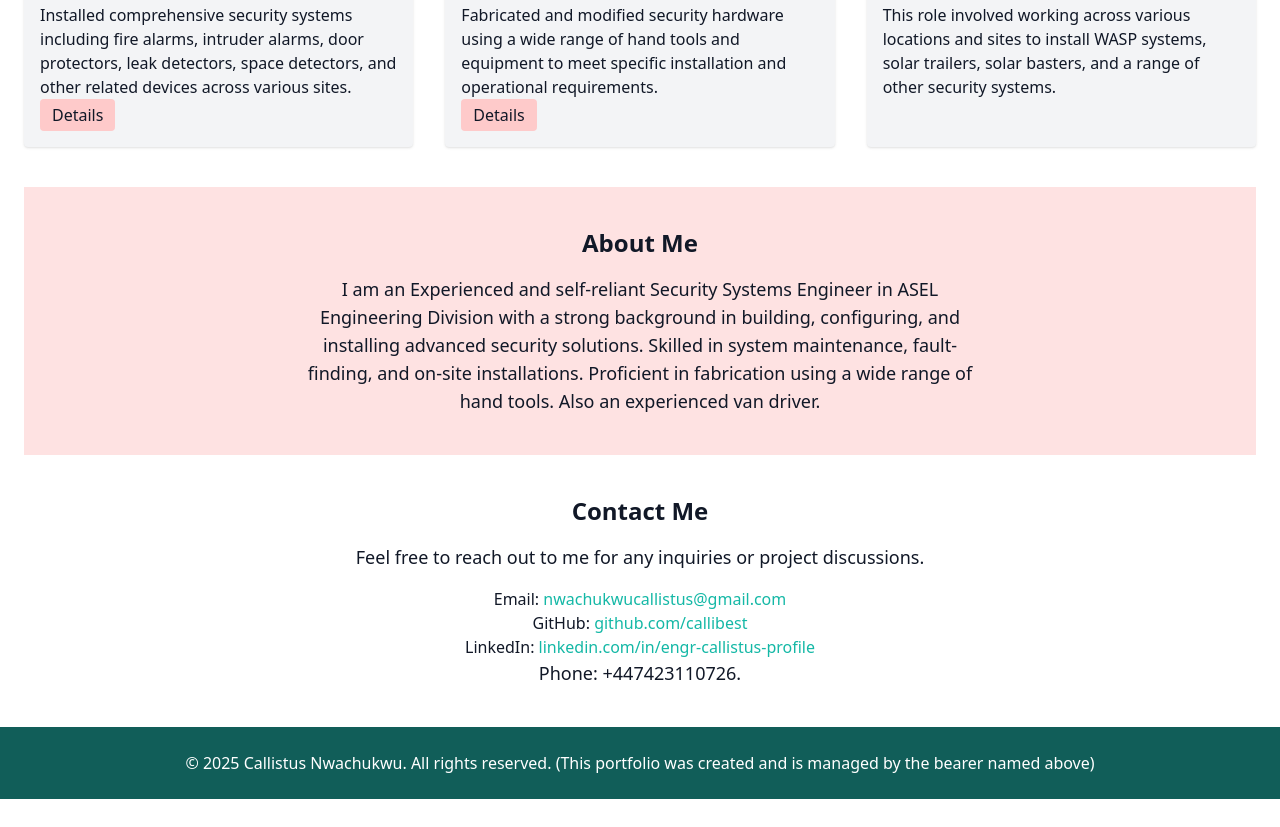
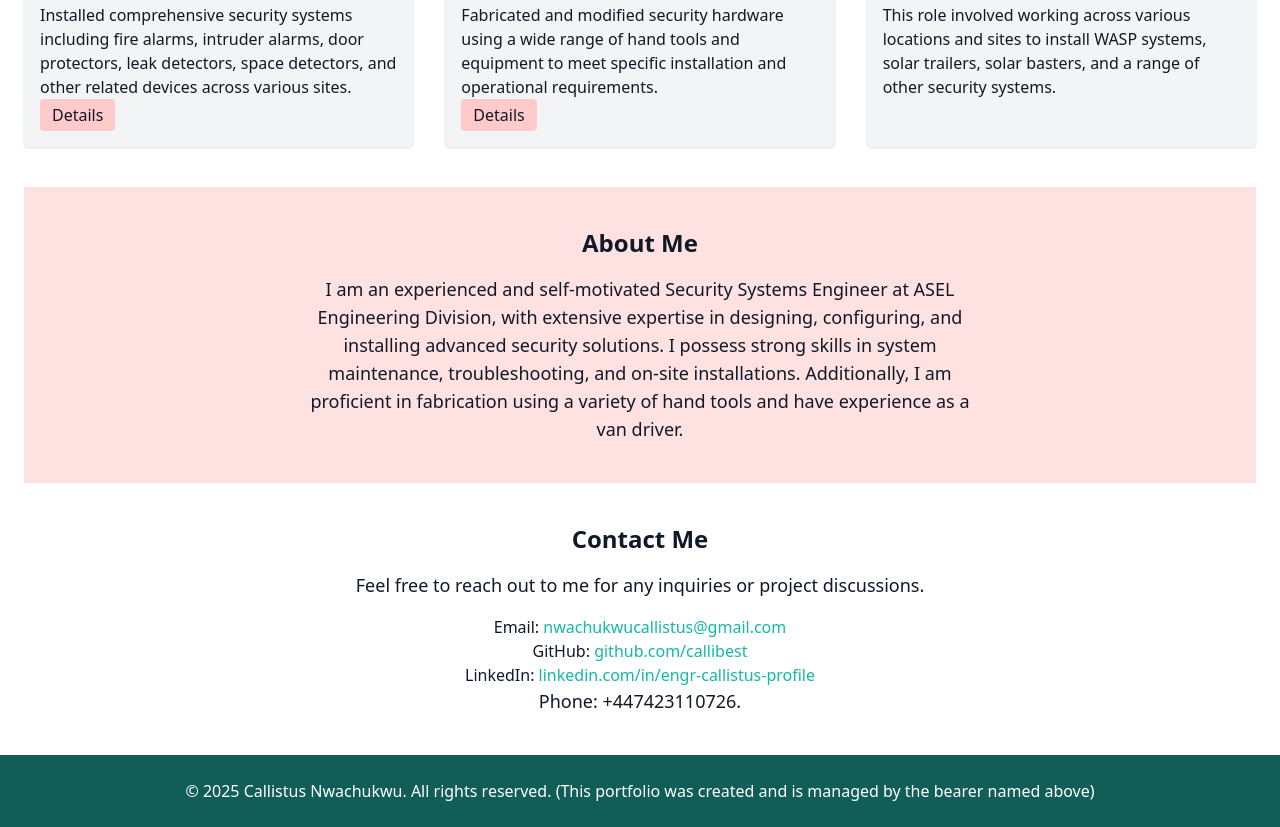
Before and after one commit to callibest/portfolio, a plain HTML site: page index.html in a window 1280 px wide. Shown: the part 1109-1936 px from the top of the page. Before the commit the page ends 1908 px from the top, so only its background shows below. Drawn offline with nearby package versions, Linux system fonts and the light colour scheme.

Commit message:
Update index.html

```diff
--- a/index.html
+++ b/index.html
@@ -83,7 +83,7 @@
     <section id="about" class="py-10 bg-red-100 dark:bg-red-800 text-center">
       <h2 class="text-2xl font-bold mb-4">About Me</h2>
       <p class="text-lg max-w-2xl mx-auto">
-        I am an Experienced and self-reliant Security Systems Engineer in ASEL Engineering Division with a strong background in building, configuring, and installing advanced security solutions. Skilled in system maintenance, fault-finding, and on-site installations. Proficient in fabrication using a wide range of hand tools. Also an experienced van driver.
+        I am an experienced and self-motivated Security Systems Engineer at ASEL Engineering Division, with extensive expertise in designing, configuring, and installing advanced security solutions. I possess strong skills in system maintenance, troubleshooting, and on-site installations. Additionally, I am proficient in fabrication using a variety of hand tools and have experience as a van driver.
       </p>
     </section>
 
```
